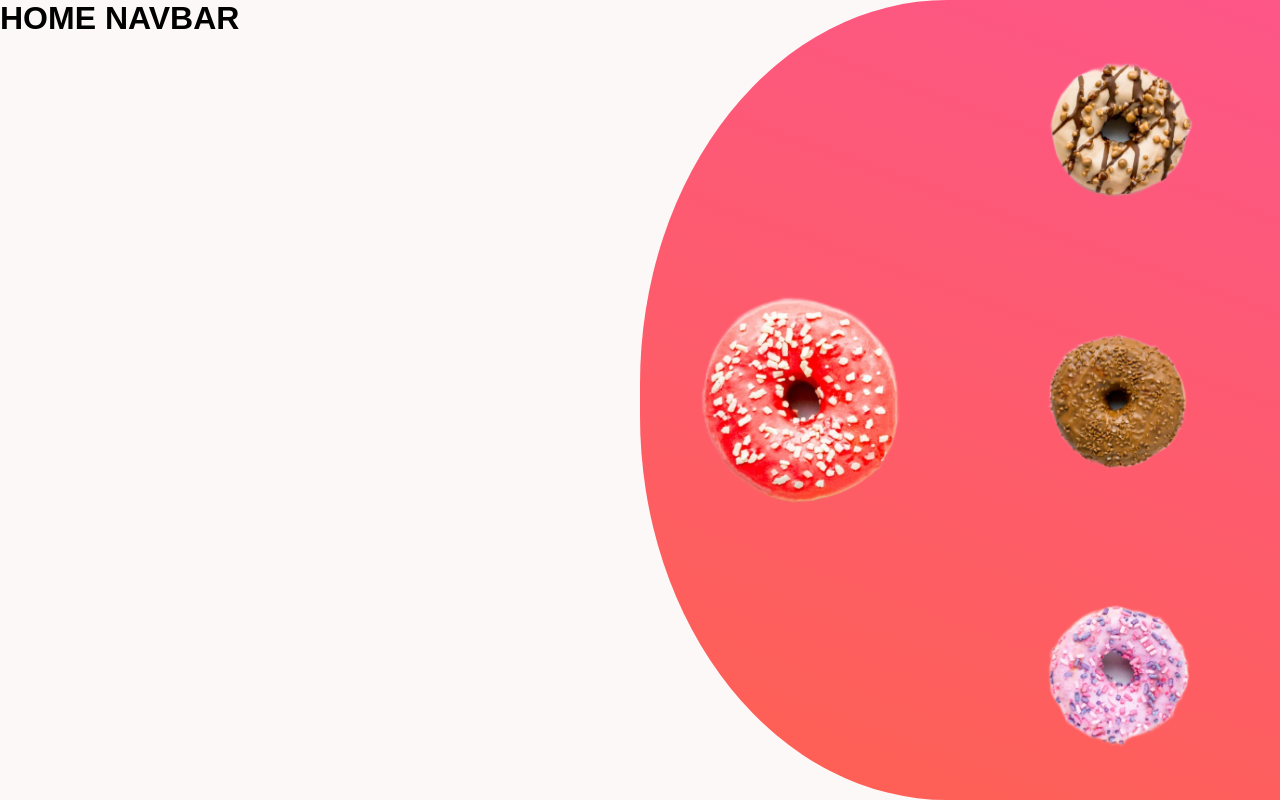
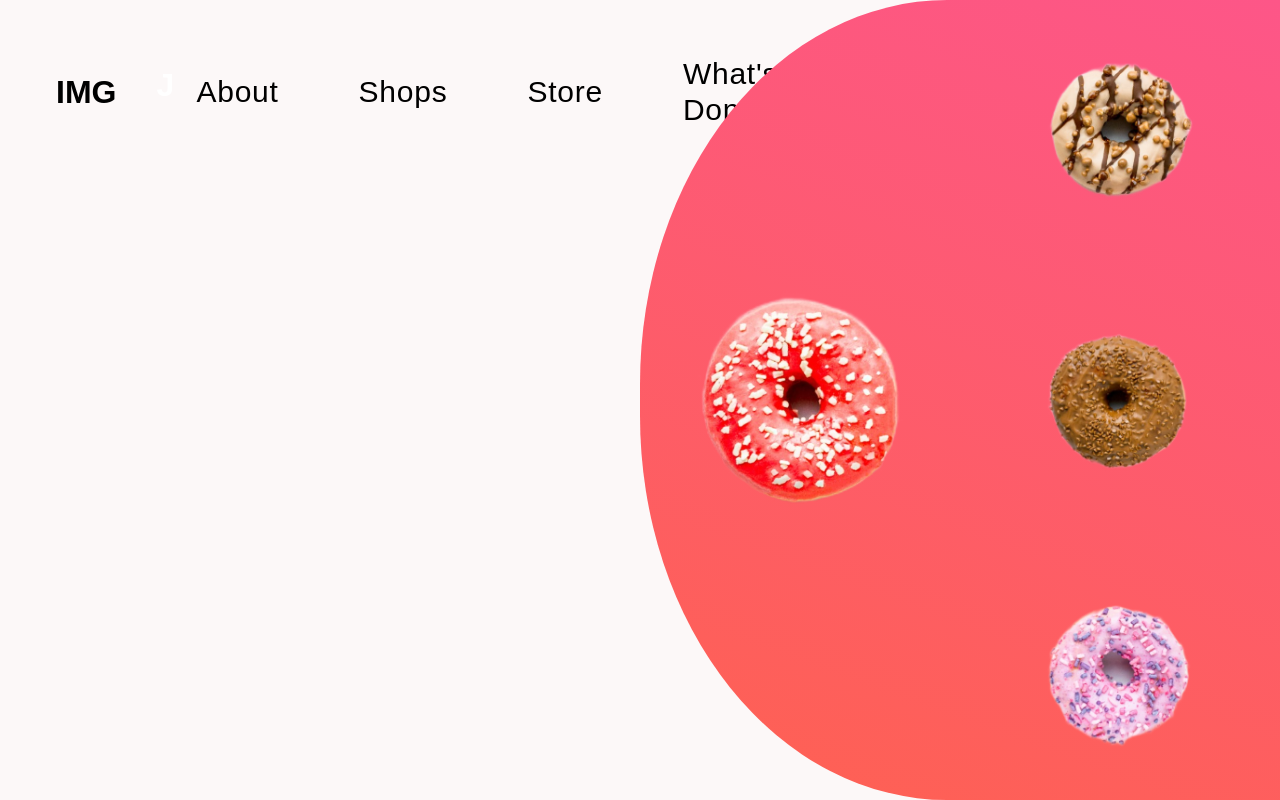
Before and after one commit to kimpogi2015/donut-web, a React (Vite) app: page / in a window 1280 px wide. Built offline with nearby package versions, Linux system fonts and the light colour scheme.

Commit message:
unfinished homepage navbar

```diff
--- a/src/components/Homepage/HomeNavbar.jsx
+++ b/src/components/Homepage/HomeNavbar.jsx
@@ -1,9 +1,42 @@
 import React from "react";
+import { Link } from "react-router-dom";
 
 const HomeNavbar = () => {
+  const menu = [
+    {
+      name: "About",
+      to: "/about",
+    },
+    {
+      name: "Shops",
+      to: "/shops",
+    },
+    {
+      name: "Store",
+      to: "/store",
+    },
+    {
+      name: `What's Donut`,
+      to: "/whats-donut",
+    },
+  ];
   return (
     <div>
-      <h1> HOME NAVBAR</h1>
+      <div className=" flex justify-between items-center gap-x-10 pl-14 py-14">
+        <h1>IMG</h1>
+        <div className=" h-[50px] w-[50px] bg-black rounded-full relative">
+          <h1 className=" absolute top-0 left-0 right-0 bottom-0 text-white">J</h1>
+        </div>
+        <div className=" flex justify-center items-center gap-x-20">
+          {menu.map((obj, i) => {
+            return (
+              <Link className=" no-underline text-black text-3xl tracking-wide" key={i} to={obj.to}>
+                {obj.name}
+              </Link>
+            );
+          })}
+        </div>
+      </div>
     </div>
   );
 };
```
